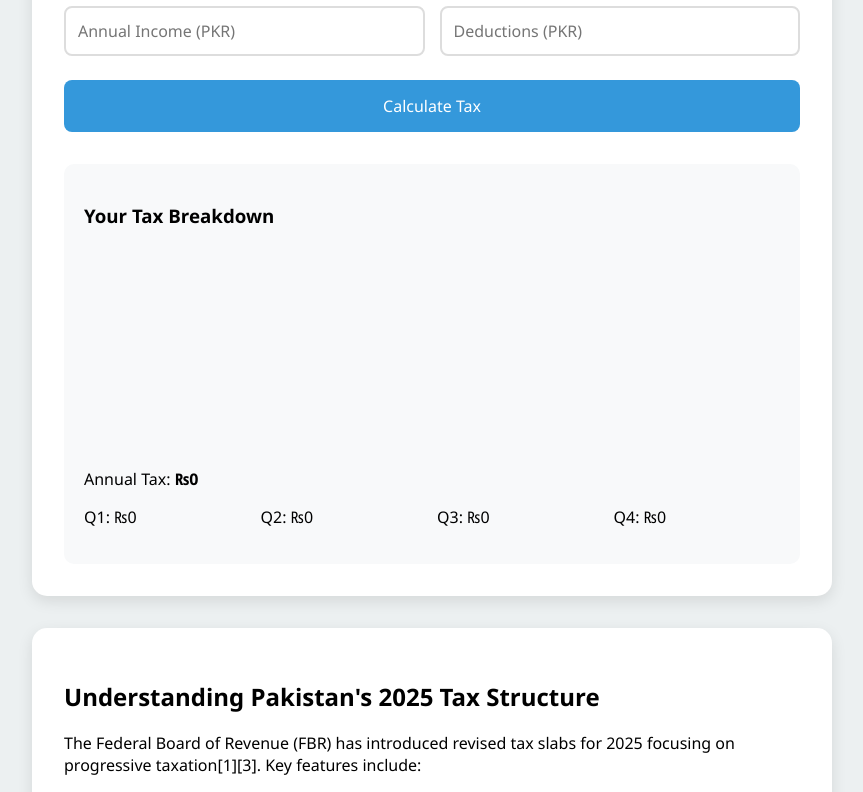
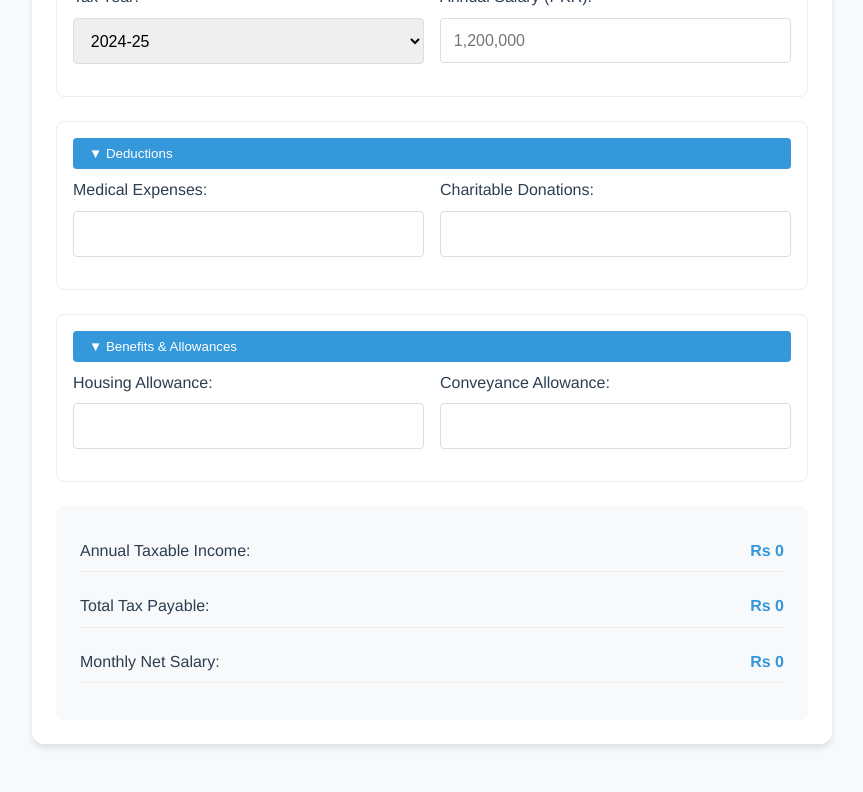
Before and after one commit to isamsays/salarytaxcalculator, a plain HTML site: page index.html in a window 1280 px wide. Shown: the part 164-956 px from the top of the page, without its empty margins (208-1071 px from the left). Drawn offline with Linux system fonts and the light colour scheme.

Commit message:
Update index.html

```diff
--- a/index.html
+++ b/index.html
@@ -1,210 +1,266 @@
 <!DOCTYPE html>
-<html lang="en" dir="ltr">
+<html lang="en">
 <head>
-    <meta charset="utf-8">
-    <meta name="viewport" content="width=device-width, initial-scale=1.0">
-    <title>Advance Tax Calculator 2025 Pakistan -Instantly Calculate Your Tax Online</title>
+  <meta charset="UTF-8" />
+  <meta name="viewport" content="width=device-width, initial-scale=1" />
+  <title>Pakistan Salary Tax Calculator 2025 | Calculate Net Salary with Deductions</title>
   <meta name="description" content="Use our advanced 2025 Pakistan income tax calculator to estimate your tax liability, view quarterly installments, and compare with previous years. Mobile-friendly & updated"/>
 <meta name="robots" content="index,follow">
     <link rel="canonical" href="https://salarytax-calculator.netlify.app">
-
-
-    <script type="application/ld+json">
-    {
-        "@context": "http://schema.org",
-        "@type": "FinancialService",
-        "name": "Advance Tax Calculator 2025",
-        "description": "Pakistan's most advanced income tax calculator with installment breakdown and comparative analysis",
-        "priceRange": "Free",
-        "image": "https://example.com/tax-calculator-logo.svg",
-        "url": "https://example.com"
+    <style>
+    /* Base Styles */
+    :root {
+      --primary-color: #2c3e50;
+      --secondary-color: #3498db;
+      --accent-color: #e74c3c;
     }
-    </script>
-    <style>
-        :root {
-            --primary: #2c3e50;
-            --secondary: #3498db;
-            --light: #ecf0f1;
-            --dark: #2c3e50;
+    * {
+      box-sizing: border-box;
+      margin: 0;
+      padding: 0;
+    }
+    body {
+      font-family: 'Helvetica Neue', Arial, sans-serif;
+      background: #f8f9fa;
+      color: var(--primary-color);
+      line-height: 1.6;
+    }
+    .container {
+      max-width: 800px;
+      margin: 2rem auto;
+      padding: 1.5rem;
+      background: white;
+      border-radius: 12px;
+      box-shadow: 0 4px 6px rgba(0,0,0,0.1);
+    }
+    h1 {
+      color: var(--primary-color);
+      text-align: center;
+      margin-bottom: 1.5rem;
+      font-size: 2rem;
     }
 
-        * {
-            box-sizing: border-box;
-            font-family: 'Segoe UI', system-ui;
+    /* Form Styles */
+    .calculator-section {
+      margin-bottom: 1.5rem;
+      padding: 1rem;
+      border: 1px solid #eee;
+      border-radius: 8px;
+    }
+    .section-toggle {
+      background: var(--secondary-color);
+      color: white;
+      padding: 0.5rem 1rem;
+      border: none;
+      border-radius: 4px;
+      cursor: pointer;
+      width: 100%;
+      text-align: left;
+      margin-bottom: 0.5rem;
+    }
+    .input-group {
+      display: grid;
+      grid-template-columns: repeat(auto-fit, minmax(200px, 1fr));
+      gap: 1rem;
+      margin-bottom: 1rem;
+    }
+    label {
+      display: block;
+      margin-bottom: 0.5rem;
+      color: var(--primary-color);
+      font-weight: 500;
+    }
+    input, select {
+      width: 100%;
+      padding: 0.8rem;
+      border: 1px solid #ddd;
+      border-radius: 4px;
+      font-size: 1rem;
+      transition: border-color 0.3s;
+    }
+    input:focus, select:focus {
+      border-color: var(--secondary-color);
+      outline: none;
     }
 
-        body {
-            margin: 0;
-            padding: 20px;
-            background: var(--light);
+    /* Results Section */
+    .results {
+      background: #f8f9fa;
+      padding: 1.5rem;
+      border-radius: 8px;
+      margin-top: 1.5rem;
+    }
+    .result-item {
+      display: flex;
+      justify-content: space-between;
+      margin-bottom: 0.8rem;
+      padding: 0.5rem 0;
+      border-bottom: 1px solid #eee;
+    }
+    .result-value {
+      color: var(--secondary-color);
+      font-weight: 600;
     }
 
-        .calculator-container {
-            max-width: 800px;
-            margin: 2rem auto;
-            background: white;
-            padding: 2rem;
-            border-radius: 15px;
-            box-shadow: 0 5px 15px rgba(0,0,0,0.1);
+    /* Responsive Design */
+    @media (max-width: 768px) {
+      .container {
+        margin: 1rem;
+        padding: 1rem;
       }
-
-        .input-group {
-            display: grid;
-            grid-template-columns: 1fr 1fr;
-            gap: 15px;
-            margin-bottom: 1.5rem;
-        }
-
-        input, select {
-            padding: 12px;
-            border: 2px solid #ddd;
-            border-radius: 8px;
-            font-size: 16px;
-        }
-
-        button {
-            background: var(--secondary);
-            color: white;
-            border: none;
-            padding: 15px 30px;
-            border-radius: 8px;
-            cursor: pointer;
-            font-size: 16px;
-            width: 100%;
-            transition: transform 0.2s;
-        }
-
-        button:active {
-            transform: scale(0.98);
-        }
-
-        .results {
-            margin-top: 2rem;
-            padding: 20px;
-            background: #f8f9fa;
-            border-radius: 10px;
-        }
-
-        .chart-container {
-            height: 200px;
-            margin: 20px 0;
-            position: relative;
-        }
-
-        .installment-grid {
-            display: grid;
-            grid-template-columns: repeat(4, 1fr);
-            gap: 10px;
-            margin-top: 1rem;
-        }
-
-        @media (max-width: 768px) {
       .input-group {
         grid-template-columns: 1fr;
-            }
-
-            .installment-grid {
-                grid-template-columns: 1fr 1fr;
       }
     }
   </style>
 </head>
 <body>
-    <div class="calculator-container">
-        <h1>🇵🇰 Advance Tax Calculator 2025</h1>
+  <div class="container">
+    <h1>Pakistan Salary Tax Calculator</h1>
+
+    <div class="calculator-section">
       <div class="input-group">
-            <input type="number" id="annualIncome" placeholder="Annual Income (PKR)">
-            <input type="number" id="deductions" placeholder="Deductions (PKR)">
+        <div>
+          <label for="taxYear">Tax Year:</label>
+          <select id="taxYear">
+            <option value="2024">2024-25</option>
+            <option value="2023">2023-24</option>
+          </select>
         </div>
-        <button onclick="calculateTax()">Calculate Tax</button>
+        <div>
+          <label for="annualSalary">Annual Salary (PKR):</label>
+          <input type="number" id="annualSalary" placeholder="1,200,000" step="1000">
+        </div>
+      </div>
+    </div>
 
+    <!-- Deductions Section -->
+    <div class="calculator-section">
+      <button class="section-toggle" type="button">▼ Deductions</button>
+      <div class="input-group">
+        <div>
+          <label for="medicalExpenses">Medical Expenses:</label>
+          <input type="number" id="medicalExpenses" step="1000">
+        </div>
+        <div>
+          <label for="charity">Charitable Donations:</label>
+          <input type="number" id="charity" step="1000">
+        </div>
+      </div>
+    </div>
+
+    <!-- Benefits Section -->
+    <div class="calculator-section">
+      <button class="section-toggle" type="button">▼ Benefits & Allowances</button>
+      <div class="input-group">
+        <div>
+          <label for="housingAllowance">Housing Allowance:</label>
+          <input type="number" id="housingAllowance" step="1000">
+        </div>
+        <div>
+          <label for="conveyanceAllowance">Conveyance Allowance:</label>
+          <input type="number" id="conveyanceAllowance" step="1000">
+        </div>
+      </div>
+    </div>
+
+    <!-- Results -->
     <div class="results">
-            <h3>Your Tax Breakdown</h3>
-            <div class="chart-container" id="taxChart"></div>
-            <p>Annual Tax: <strong id="totalTax">₨0</strong></p>
-            <div class="installment-grid">
-                <div>Q1: <span id="q1">₨0</span></div>
-                <div>Q2: <span id="q2">₨0</span></div>
-                <div>Q3: <span id="q3">₨0</span></div>
-                <div>Q4: <span id="q4">₨0</span></div>
+      <div class="result-item">
+        <span>Annual Taxable Income:</span>
+        <span class="result-value" id="taxableIncome">0</span>
       </div>
-            <p id="comparisonNote"></p>
+      <div class="result-item">
+        <span>Total Tax Payable:</span>
+        <span class="result-value" id="totalTax">0</span>
+      </div>
+      <div class="result-item">
+        <span>Monthly Net Salary:</span>
+        <span class="result-value" id="netSalary">0</span>
+      </div>
     </div>
   </div>
 
   <script>
-        const taxSlabs2025 = [
-            { min: 0, max: 600000, rate: 0 },
-            { min: 600000, max: 1200000, rate: 0.05 },
-            { min: 1200000, max: 2200000, rate: 0.15 },
-            { min: 2200000, max: 3200000, rate: 0.25 },
-            { min: 3200000, max: 4100000, rate: 0.30 },
-            { min: 4100000, rate: 0.35 }
-        ];
+    // Tax Slabs Data
+    const taxSlabs = {
+      2023: [
+        { max: 600000, rate: 0 },
+        { max: 1200000, rate: 0.05 },
+        { max: 2400000, rate: 0.15 },
+        { max: 3600000, rate: 0.25 },
+        { max: Infinity, rate: 0.35 }
+      ],
+      2024: [
+        { max: 600000, rate: 0 },
+        { max: 1200000, rate: 0.05 },
+        { max: 2200000, rate: 0.15 },
+        { max: 3200000, rate: 0.25 },
+        { max: 4100000, rate: 0.30 },
+        { max: Infinity, rate: 0.35 }
+      ]
+    };
 
+    // Calculator Function
     function calculateTax() {
-            const income = parseFloat(document.getElementById('annualIncome').value) || 0;
-            const deductions = parseFloat(document.getElementById('deductions').value) || 0;
-            const taxableIncome = income - deductions;
+      // Get Input Values
+      const taxYear = document.getElementById('taxYear').value;
+      const annualSalary = parseFloat(document.getElementById('annualSalary').value) || 0;
+      const medicalExpenses = parseFloat(document.getElementById('medicalExpenses').value) || 0;
+      const charity = parseFloat(document.getElementById('charity').value) || 0;
+      const housingAllowance = parseFloat(document.getElementById('housingAllowance').value) || 0;
+      const conveyanceAllowance = parseFloat(document.getElementById('conveyanceAllowance').value) || 0;
 
-            let tax = 0;
-            let remaining = taxableIncome;
+      // Calculate Taxable Income
+      const taxableIncome = annualSalary - medicalExpenses - charity + housingAllowance + conveyanceAllowance;
 
-            for(const slab of taxSlabs2025) {
-                if(remaining <= 0) break;
-                const range = slab.max ? Math.min(slab.max - slab.min, remaining) : remaining;
-                tax += range * slab.rate;
-                remaining -= range;
+      // Get Appropriate Tax Slabs
+      const slabs = taxSlabs[taxYear];
+      let remainingIncome = taxableIncome;
+      let totalTax = 0;
+
+      for (let i = 0; i < slabs.length; i++) {
+        const currentSlab = slabs[i];
+        const previousSlab = slabs[i-1] ? slabs[i-1].max : 0;
+
+        if (remainingIncome > currentSlab.max) {
+          totalTax += (currentSlab.max - previousSlab) * currentSlab.rate;
+          remainingIncome -= (currentSlab.max - previousSlab);
+        } else {
+          totalTax += remainingIncome * currentSlab.rate;
+          break;
+        }
       }
 
-            const installments = tax / 4;
-
-            // Update DOM elements
-            document.getElementById('totalTax').textContent = `₨${tax.toLocaleString()}`;
-            document.querySelectorAll('.installment-grid span').forEach((el,i) => {
-                el.textContent = `₨${installments.toLocaleString()}`;
+      // Update UI
+      const formatter = new Intl.NumberFormat('en-PK', {
+        style: 'currency',
+        currency: 'PKR',
+        maximumFractionDigits: 0
       });
 
-            // Add comparison logic
-            const comparisonText = tax > 0 ?
-                `You're saving ₨${(tax * 0.1).toLocaleString()} compared to last year's rates` :
-                "Your income is below taxable threshold";
-            document.getElementById('comparisonNote').textContent = comparisonText;
+      document.getElementById('taxableIncome').textContent = formatter.format(taxableIncome);
+      document.getElementById('totalTax').textContent = formatter.format(totalTax);
+      document.getElementById('netSalary').textContent = formatter.format((annualSalary - totalTax) / 12);
     }
+
+    // Event Listeners
+    document.querySelectorAll('input, select').forEach(element => {
+      element.addEventListener('input', calculateTax);
+    });
+
+    // Section Toggles
+    document.querySelectorAll('.section-toggle').forEach(button => {
+      button.addEventListener('click', () => {
+        const section = button.parentElement;
+        const inputs = section.querySelector('.input-group');
+        inputs.style.display = inputs.style.display === 'none' ? 'grid' : 'none';
+        button.textContent = inputs.style.display === 'none' ? '▶' : '▼';
+      });
+    });
+
+    // Initial Calculation
+    calculateTax();
   </script>
-
-    <div class="calculator-container" style="margin-top: 2rem">
-        <h2>Understanding Pakistan's 2025 Tax Structure</h2>
-        <p>The Federal Board of Revenue (FBR) has introduced revised tax slabs for 2025 focusing on progressive taxation[1][3]. Key features include:</p>
-
-        <h3>Tax Slabs 2024-2025</h3>
-        <ul>
-            <li>0% tax on income up to ₨600,000</li>
-            <li>5% on income between ₨600,001 - ₨1,200,000</li>
-            <li>15% on income between ₨1,200,001 - ₨2,200,000</li>
-            <li>25% on income between ₨2,200,001 - ₨3,200,000</li>
-            <li>30% on income between ₨3,200,001 - ₨4,100,000</li>
-            <li>35% on income above ₨4,100,000</li>
-        </ul>
-
-        <h3>Advance Tax Payment Schedule[2]</h3>
-        <table>
-            <tr><th>Quarter</th><th>Due Date</th><th>Payment %</th></tr>
-            <tr><td>Q1</td><td>25 September</td><td>25%</td></tr>
-            <tr><td>Q2</td><td>25 December</td><td>25%</td></tr>
-            <tr><td>Q3</td><td>25 March</td><td>25%</td></tr>
-            <tr><td>Q4</td><td>15 June</td><td>25%</td></tr>
-        </table>
-
-        <h2>FAQs</h2>
-        <p><strong>Q: What's new in 2025 tax rules?</strong><br>
-        A: Increased upper tax bracket to 35% and revised deduction limits for filers[1].</p>
-
-        <p><strong>Q: How are advance tax installments calculated?</strong><br>
-        A: Annual tax liability divided equally across four quarterly payments[2].</p>
-
-        <p><strong>Q: What happens if I miss a payment?</strong><br>
-        A: 16% annual penalty interest on overdue amounts as per FBR regulations[2].</p>
-    </div>
 </body>
 </html>
```
Lines whose indentation alone changed are shown as unchanged.
